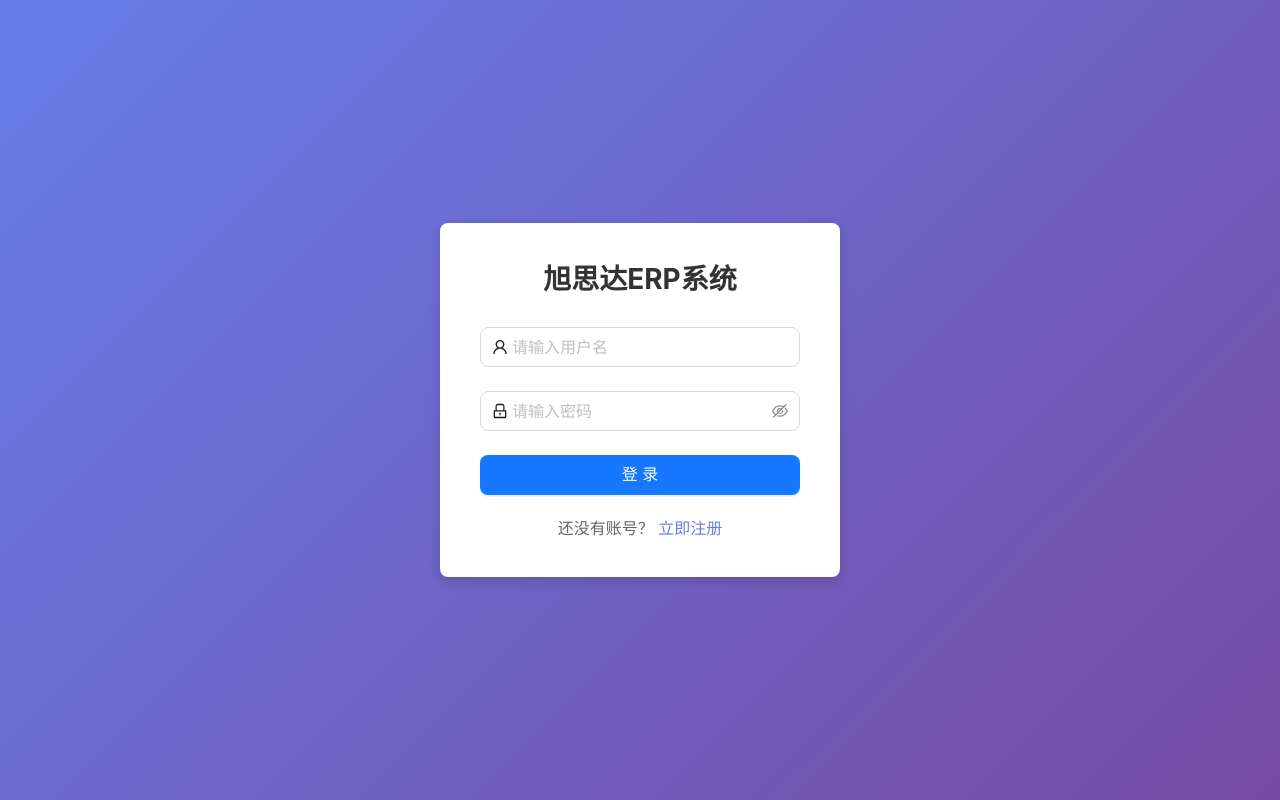
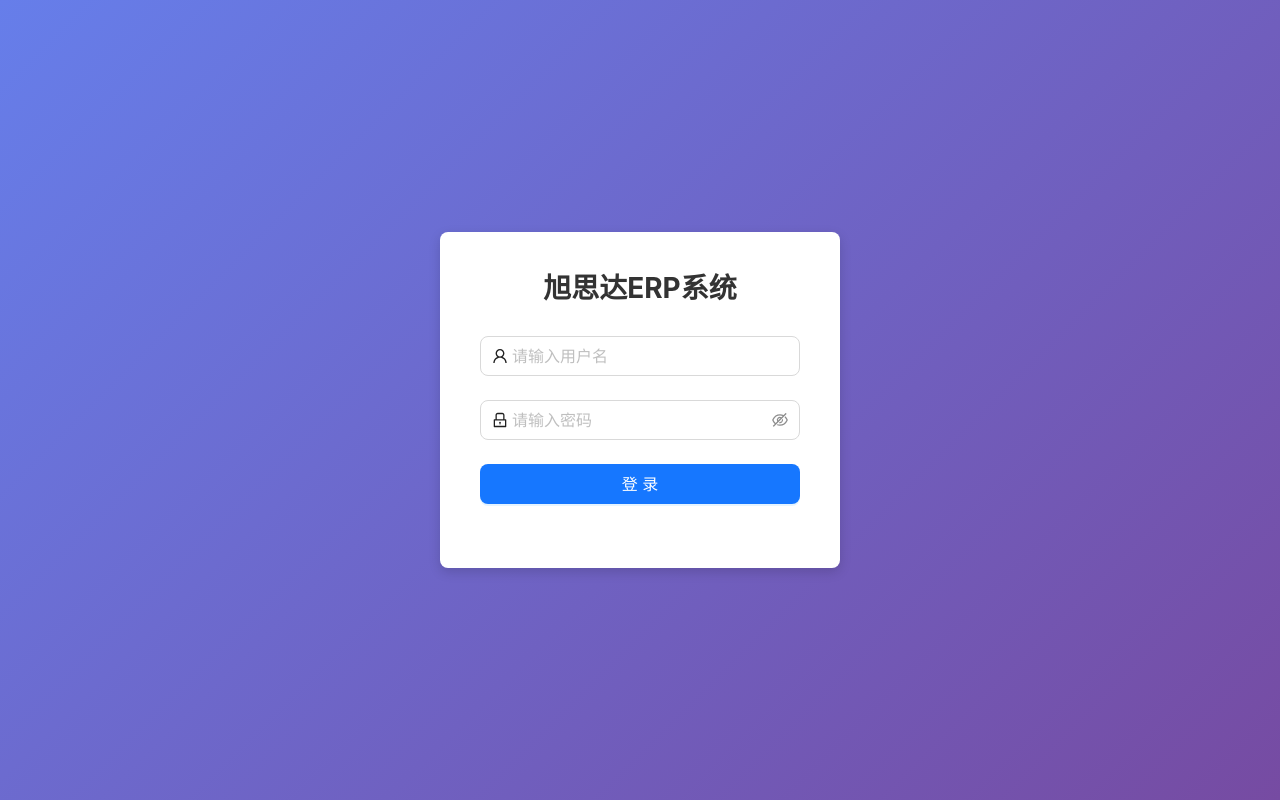
Before and after one commit to yan-boshi/inventory-management, a Vue app: page /login in a window 1280 px wide. Built offline with nearby package versions, Linux system fonts and the light colour scheme.

Commit message:
fix：修复了普通用户登录报错的问题

```diff
--- a/src/router/index.ts
+++ b/src/router/index.ts
@@ -122,16 +122,7 @@ const router = createRouter({
     },
     {
       path: '/register',
-      name: 'Register',
-      component: () => import('@/layouts/AuthLayout.vue'),
-      children: [
-        {
-          path: '',
-          name: 'RegisterPage',
-          component: () => import('@/views/auth/Register.vue')
-        }
-      ],
-      meta: { guest: true }
+      redirect: '/login'
     }
   ]
 })
@@ -141,7 +132,7 @@ router.beforeEach((to, _from, next) => {
 
   if (to.meta.guest) {
     if (userStore.isLoggedIn) {
-      next('/customers')
+      next('/sales-orders')
     } else {
       next()
     }
@@ -151,7 +142,7 @@ router.beforeEach((to, _from, next) => {
     } else {
       const roles = to.meta.roles as UserRole[] | undefined
       if (roles && !roles.includes(userStore.user?.role as UserRole)) {
-        next('/customers')
+        next('/sales-orders')
       } else {
         next()
       }
--- a/src/views/auth/Login.vue
+++ b/src/views/auth/Login.vue
@@ -44,11 +44,6 @@
           </a-button>
         </a-form-item>
       </a-form>
-      <div class="register-link">
-        还没有账号？<router-link to="/register">
-          立即注册
-        </router-link>
-      </div>
     </div>
   </div>
 </template>
@@ -91,7 +86,7 @@ const handleLogin = async () => {
         res.data.token
       )
       message.success('登录成功')
-      router.push('/customers')
+      router.push('/sales-orders')
     }
   } catch (error) {
     const err = error as { response?: { data?: { message?: string } } }
@@ -130,18 +125,4 @@ const handleLogin = async () => {
 .login-form {
   margin-bottom: 16px;
 }
-
-.register-link {
-  text-align: center;
-  color: #666;
-
-  a {
-    color: #667eea;
-    text-decoration: none;
-
-    &:hover {
-      text-decoration: underline;
-    }
-  }
-}
 </style>
```
Also changed, not shown: .claude/settings.local.json.
